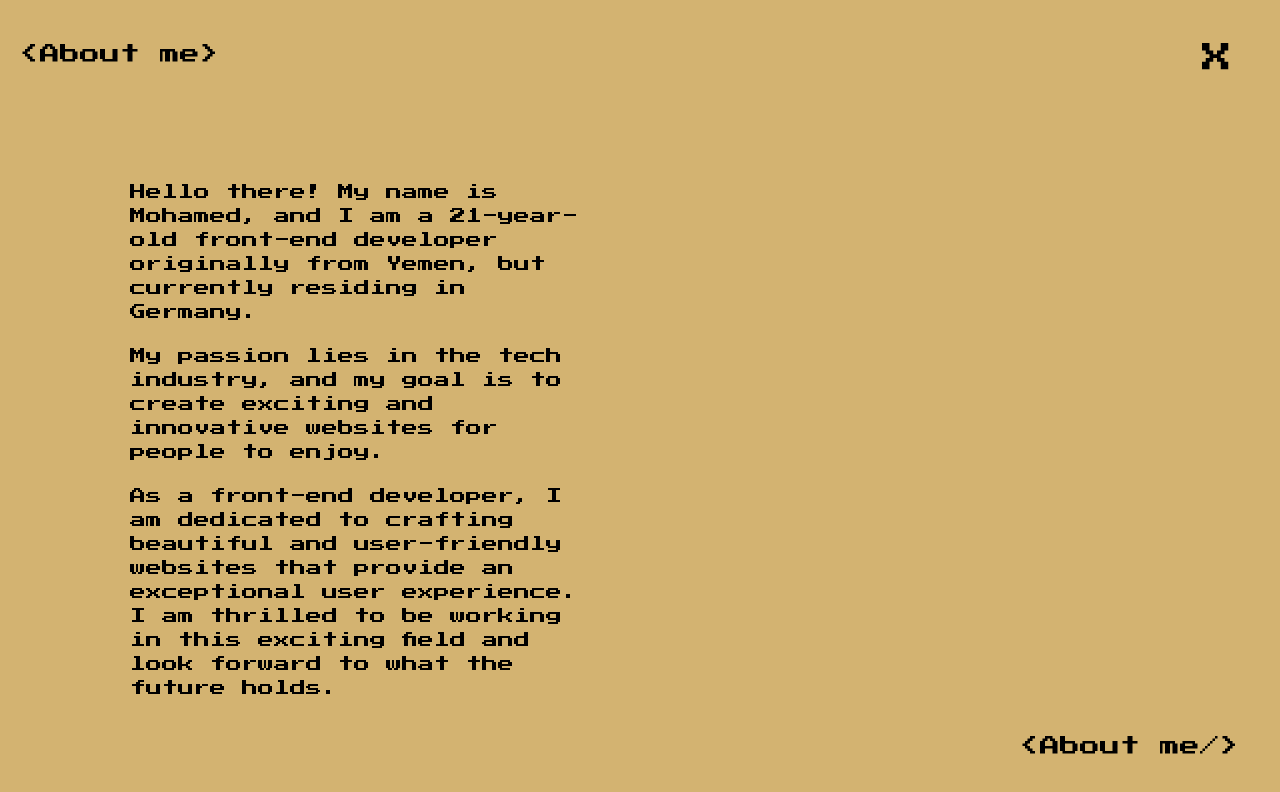
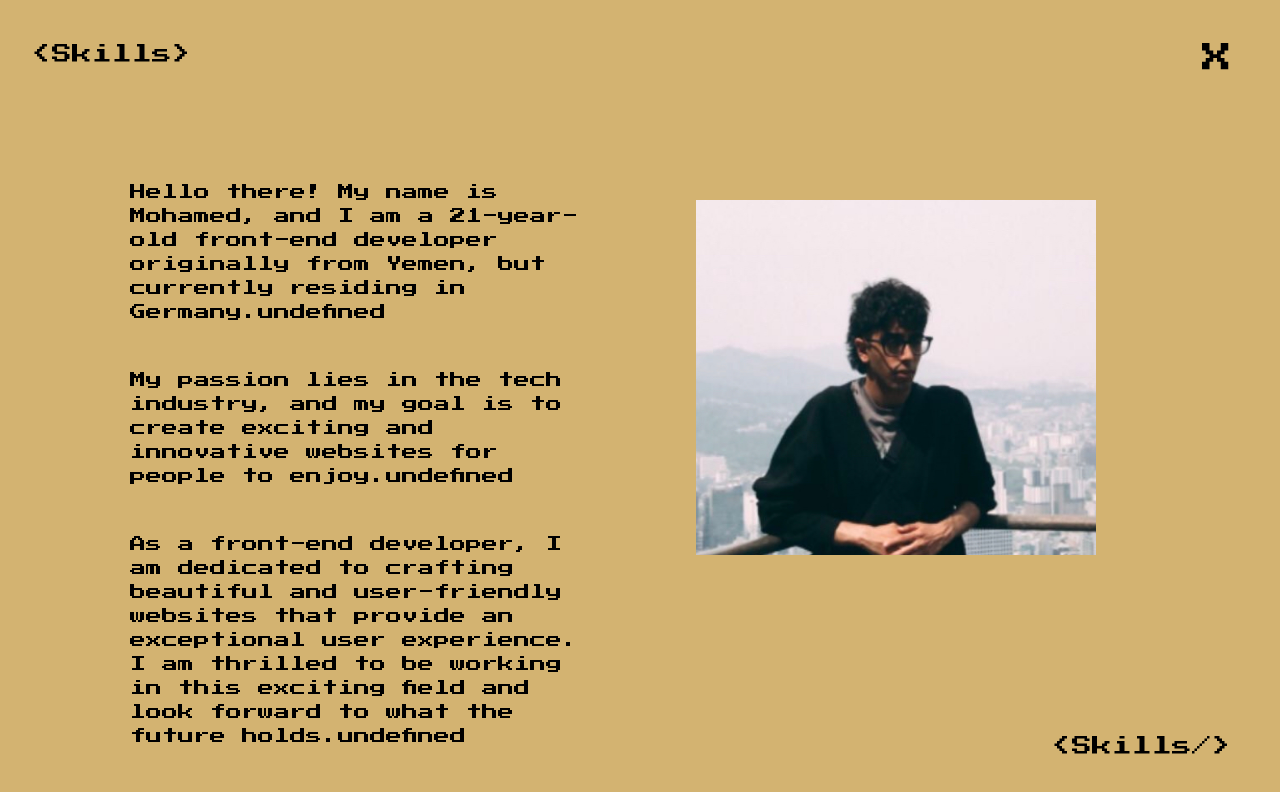
Before and after one commit to Moh-alshaibi/My-Portfolio-, a React (Vite) app: page /aboutme in a window 1280 px wide. Shown: the top 792 px of the page. Built offline with nearby package versions, Linux system fonts and the light colour scheme.

Commit message:
re-did the about me page and fixed loading screen

```diff
--- a/src/pages/Aboutme.jsx
+++ b/src/pages/Aboutme.jsx
@@ -1,8 +1,58 @@
-import React, { useState } from "react";
+import React, { useState, useEffect } from "react";
 import { Link } from "react-router-dom";
 
 const Aboutme = () => {
   const [showPage, setShowPage] = useState(true);
+  const [typedText1, setTypedText1] = useState("");
+  const [typedText2, setTypedText2] = useState("");
+  const [typedText3, setTypedText3] = useState("");
+  const paragraph1 =
+    "   Hello there! My name is Mohamed, and I am a 21-year-old front-end developer originally from Yemen, but currently residing in Germany.";
+
+  const paragraph2 =
+    "   My passion lies in the tech industry, and my goal is to create exciting and innovative websites for people to enjoy.";
+
+  const paragraph3 =
+    "   As a front-end developer, I am dedicated to crafting beautiful and user-friendly websites that provide an exceptional user experience. I am thrilled to be working in this exciting field and look forward to what the future holds.";
+
+  useEffect(() => {
+    let currentIndex1 = 0;
+    let currentIndex2 = 0;
+    let currentIndex3 = 0;
+
+    const typingInterval1 = setInterval(() => {
+      if (currentIndex1 === paragraph1.length) {
+        clearInterval(typingInterval1);
+      } else {
+        setTypedText1((prevText) => prevText + paragraph1[currentIndex1]);
+        currentIndex1++;
+      }
+    }, 30);
+
+    const typingInterval2 = setInterval(() => {
+      if (currentIndex2 === paragraph2.length) {
+        clearInterval(typingInterval2);
+      } else {
+        setTypedText2((prevText) => prevText + paragraph2[currentIndex2]);
+        currentIndex2++;
+      }
+    }, 40);
+
+    const typingInterval3 = setInterval(() => {
+      if (currentIndex3 === paragraph3.length) {
+        clearInterval(typingInterval3);
+      } else {
+        setTypedText3((prevText) => prevText + paragraph3[currentIndex3]);
+        currentIndex3++;
+      }
+    }, 20);
+
+    return () => {
+      clearInterval(typingInterval1);
+      clearInterval(typingInterval2);
+      clearInterval(typingInterval3);
+    };
+  }, []);
 
   const handleClosePage = () => {
     setShowPage(false);
@@ -13,34 +63,28 @@ const Aboutme = () => {
       {showPage && (
         <div>
           <div>
-            <p className="aboutmep1">
-              Hello there! My name is Mohamed, and I am a 21-year-old front-end developer originally
-              from Yemen, but currently residing in Germany.
-            </p>
-            <p className="aboutmep2">
-              My passion lies in the tech industry, and my goal is to create
-              exciting and innovative websites for people to enjoy.
-            </p>
-            <p className="aboutmep3">
-              As a front-end developer, I am dedicated to crafting beautiful and
-              user-friendly websites that provide an exceptional user
-              experience. I am thrilled to be working in this exciting field and
-              look forward to what the future holds.
-            </p>
-            <Link
-              to="/home"
-              className="absolute top-8 right-10 text-3xl p-2 hover:text-yellow-900 cursor-pointer"
-              onClick={handleClosePage}
-            >
-              X
-            </Link>
+            <p className="aboutmep1">{typedText1}</p>
+            <br />
+            <p className="aboutmep2">{typedText2}</p>
+            <br />
+            <p className="aboutmep3">{typedText3}</p>
           </div>
-          <div className="absolute bottom-10 right-10 text-xl">
-            <p>{"<About me/>"}</p>
+          <div className="absolute top-10 left-8 text-xl">
+            <p>{"<Skills>"}</p>
           </div>
-          <div className="absolute top-10 left-5 text-xl">
-            <p>{"<About me>"}</p>
+          <div className="absolute bottom-10 right-12 text-xl">
+            <p>{"<Skills/>"}</p>
           </div>
+          <div className="my-image">
+            <img src="src/assets/img/me.jpg" alt="" />
+          </div>
+          <Link
+            to="/home"
+            className="absolute top-8 right-10 text-3xl p-2 hover:text-yellow-900 cursor-pointer"
+            onClick={handleClosePage}
+          >
+            X
+          </Link>
         </div>
       )}
     </>
--- a/src/pages/Contacts.jsx
+++ b/src/pages/Contacts.jsx
@@ -6,7 +6,6 @@ const Contacts = () => {
   const [name, setName] = useState("");
   const [email, setEmail] = useState("");
   const [message, setMessage] = useState("");
-
 
   const handleClosePage = () => {
     setShowPage(false);
@@ -33,13 +32,12 @@ const Contacts = () => {
               X
             </Link>
           </div>
+          <div className="absolute top-10 left-5 text-xl">
+            <p>{"<Contact>"}</p>
+          </div>
           <div className="absolute bottom-10 right-10 text-xl">
             <p>{"<Contact/>"}</p>
           </div>
-          <div className="absolute top-10 left-5 text-xl">
-            <p>{"<Contact>"}</p>
-          </div>
-
           <div className="contact-form-container bg-neutral-900 mt-48">
             <h2 className="flex justify-center text-white">Contact me</h2>
             <form onSubmit={handleSubmit} className="contact-form">
--- a/src/pages/Home.jsx
+++ b/src/pages/Home.jsx
@@ -9,20 +9,36 @@ import LoadingScreen from "../components/LoadingScreen";
 const Home = () => {
   const aboutMeRef = useRef(null);
   const [isLoading, setIsLoading] = useState(true);
+  const [isAboutMeOpen, setIsAboutMeOpen] = useState(false);
 
   useEffect(() => {
-    setTimeout(() => {
+    const hasVisited = localStorage.getItem("LoadingVis");
+
+    if (hasVisited) {
       setIsLoading(false);
-    }, 5500);
+    } else {
+      setTimeout(() => {
+        setIsLoading(false);
+        localStorage.setItem("LoadingVis", true);
+      }, 5500);
+    }
+
+    return () => {
+      setIsLoading(false);
+    };
   }, []);
 
   const handleDiscoverClick = () => {
     aboutMeRef.current.scrollIntoView({ behavior: "smooth" });
   };
 
+  const handleCloseAboutMe = () => {
+    setIsAboutMeOpen(false);
+  };
+
   return (
     <>
-      {isLoading ? (
+      {isLoading && !isAboutMeOpen ? (
         <LoadingScreen />
       ) : (
         <>
@@ -32,31 +48,39 @@ const Home = () => {
               <p className="ml-96 text-2xl">Hey!</p>
               <p className="ml-96 mt-8 w-6/12">
                 My name is{" "}
-                <span className="bg-gradient-to-r bg-clip-text text-transparent
+                <span
+                  className="bg-gradient-to-r bg-clip-text text-transparent
                 from-yellow-600 via-yellow-700 to-yellow-900
-                animate-text">
+                animate-text"
+                >
                   Mohamed
                 </span>{" "}
-                and I'm a web developer who specializes in designing and building
-                web applications and websites.
+                and I'm a web developer who specializes in designing and
+                building web applications and websites.
               </p>
               <p className="ml-96 mt-8 w-7/12 text-lg">
                 These files offer a unique and exhilarating{" "}
-                <span className="bg-gradient-to-r bg-clip-text text-transparent
+                <span
+                  className="bg-gradient-to-r bg-clip-text text-transparent
                 from-yellow-600 via-yellow-700 to-yellow-900
-                animate-text">
+                animate-text"
+                >
                   opportunity
                 </span>{" "}
                 to explore my work, where you can learn more about my{" "}
-                <span className="bg-gradient-to-r bg-clip-text text-transparent
+                <span
+                  className="bg-gradient-to-r bg-clip-text text-transparent
                 from-yellow-600 via-yellow-700 to-yellow-900
-                animate-text">
+                animate-text"
+                >
                   skills
                 </span>{" "}
                 and{" "}
-                <span className="bg-gradient-to-r bg-clip-text text-transparent
+                <span
+                  className="bg-gradient-to-r bg-clip-text text-transparent
                 from-yellow-600 via-yellow-700 to-yellow-900
-                animate-text">
+                animate-text"
+                >
                   talents
                 </span>
                 .
@@ -64,7 +88,10 @@ const Home = () => {
             </div>
           </div>
           <div className="mt-96" ref={aboutMeRef}>
-            <Aboutme />
+            <Aboutme
+              isAboutMeOpen={isAboutMeOpen}
+              onCloseAboutMe={handleCloseAboutMe}
+            />
             <Contact />
             <Skills />
             <Projects />
```
